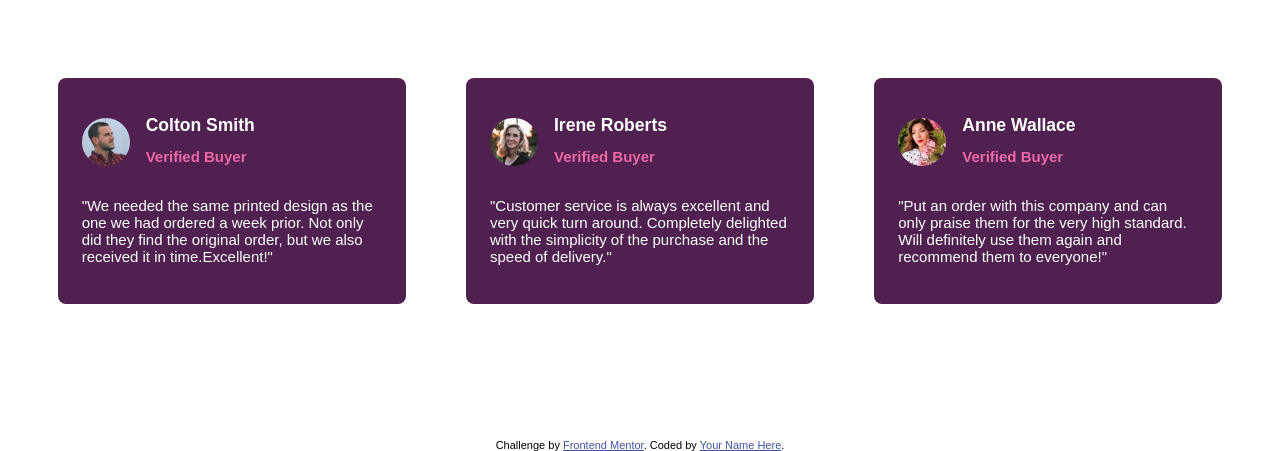
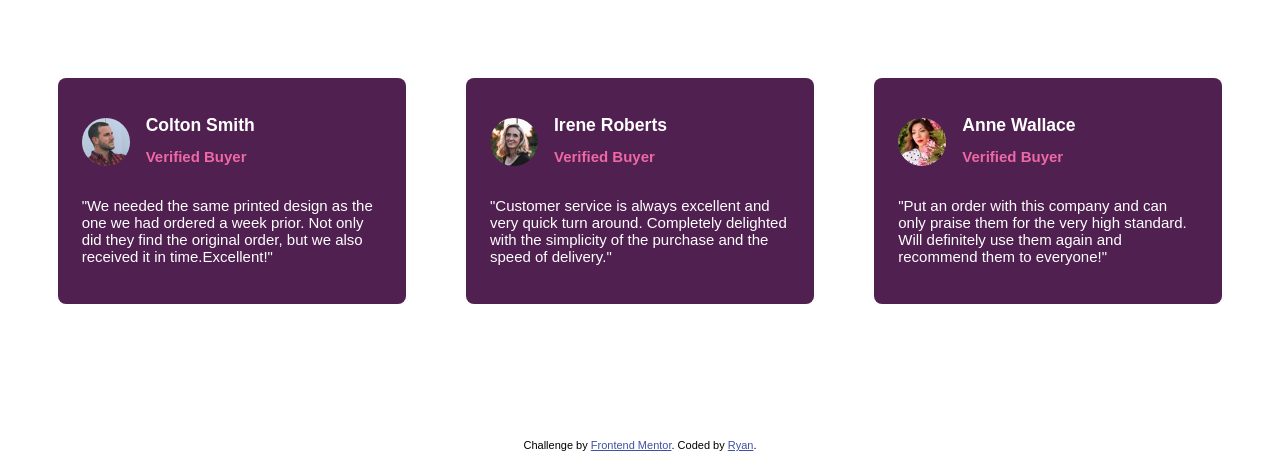
Before and after one commit to ra-y-oo/social-proof-section-master, a plain HTML site: page index.html in a window 1280 px wide. Shown: the part 361-812 px from the top of the page. Drawn offline with Linux system fonts and the light colour scheme.

Commit message:
add name

```diff
--- a/index.html
+++ b/index.html
@@ -160,7 +160,7 @@
     <div class="attribution">
       Challenge by
       <a href="https://www.frontendmentor.io?ref=challenge" target="_blank"
-        >Frontend Mentor</a>. Coded by <a href="#">Your Name Here</a>.
+        >Frontend Mentor</a>. Coded by <a href="https://ra-y-oo.github.io/my_work/ ">Ryan</a>.
     </div>
   </body>
 </html>
```
